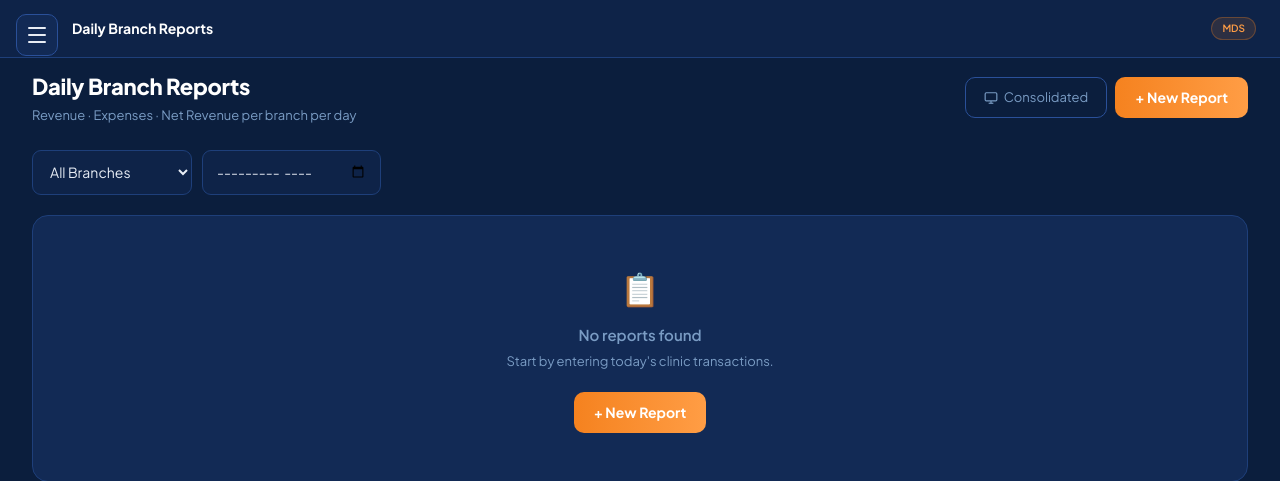
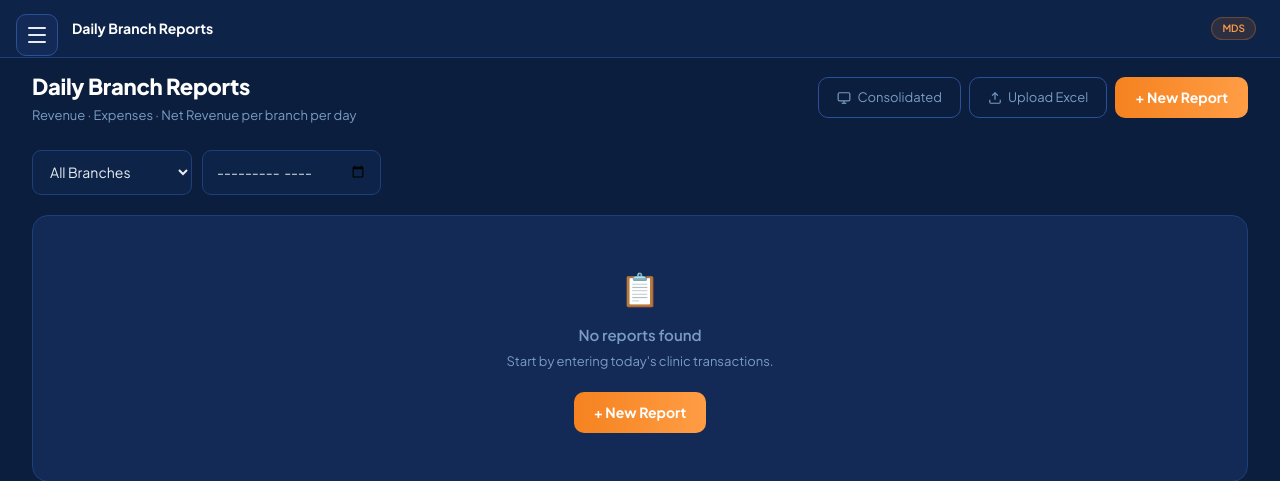
Before and after one commit to surediagnostic-cmd/payment-tracker, a Flask app: page /clinic-report/ in a window 1280 px wide. Shown: the top 481 px of the page. Run offline with Flask 3, Linux system fonts and the light colour scheme; a user stored in the database is signed in; some libraries are stand-ins or nearby versions.

Commit message:
Daily Branch Report: add Upload Excel button

```diff
--- a/templates/clinic_report/list.html
+++ b/templates/clinic_report/list.html
@@ -13,6 +13,10 @@
     <a href="{{ url_for('clinic_report.consolidated') }}" class="btn-outline">
       <svg width="14" height="14" fill="none" stroke="currentColor" stroke-width="2" viewBox="0 0 24 24"><rect x="2" y="3" width="20" height="14" rx="2"/><line x1="8" y1="21" x2="16" y2="21"/><line x1="12" y1="17" x2="12" y2="21"/></svg>
       Consolidated
+    </a>
+    <a href="{{ url_for('clinic_report.upload_report') }}" class="btn-outline">
+      <svg width="14" height="14" fill="none" stroke="currentColor" stroke-width="2" viewBox="0 0 24 24"><path d="M21 15v4a2 2 0 01-2 2H5a2 2 0 01-2-2v-4"/><polyline points="17 8 12 3 7 8"/><line x1="12" y1="3" x2="12" y2="15"/></svg>
+      Upload Excel
     </a>
     <a href="{{ url_for('clinic_report.new_report') }}" class="btn-primary">
       + New Report
```
